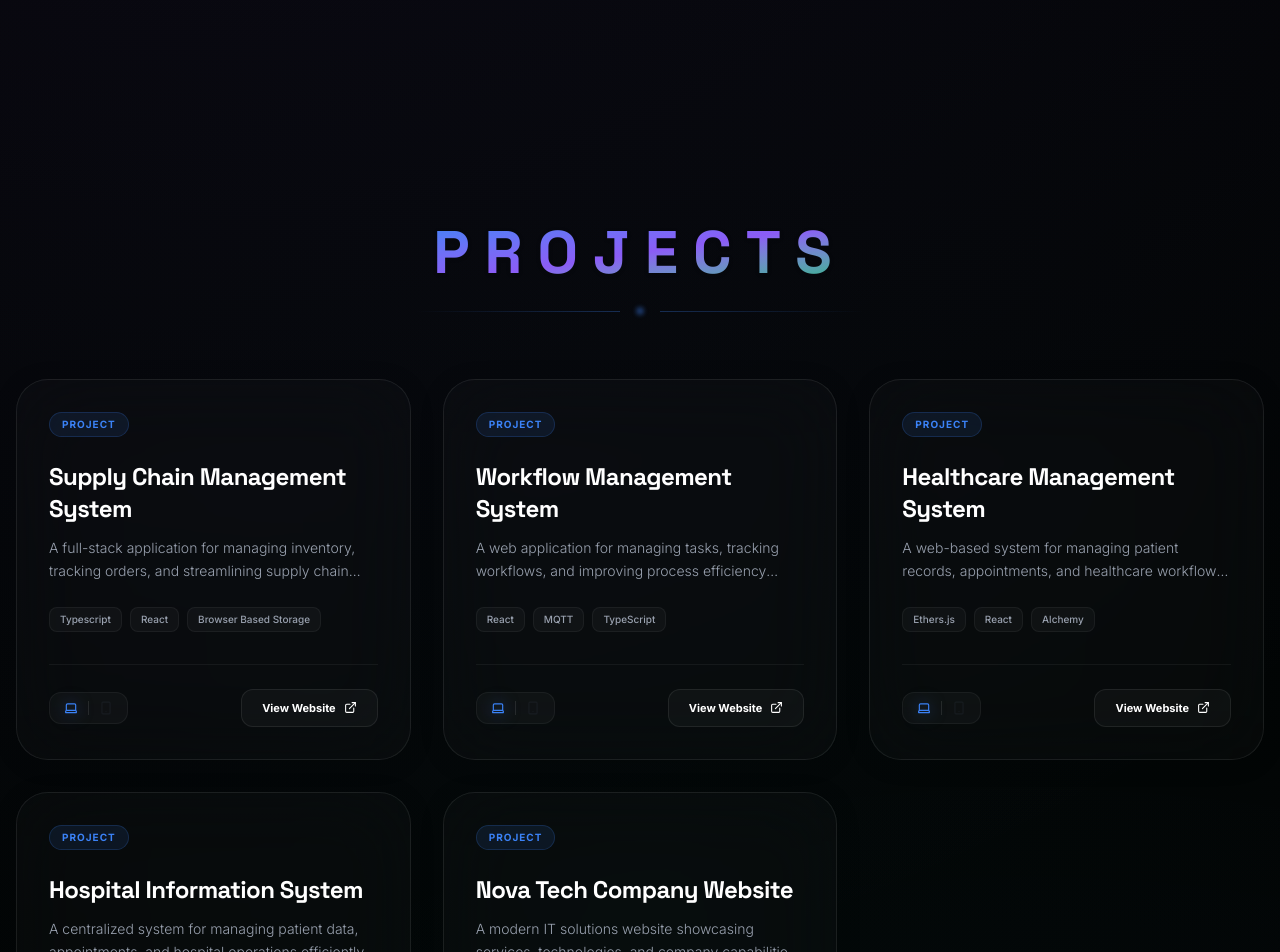
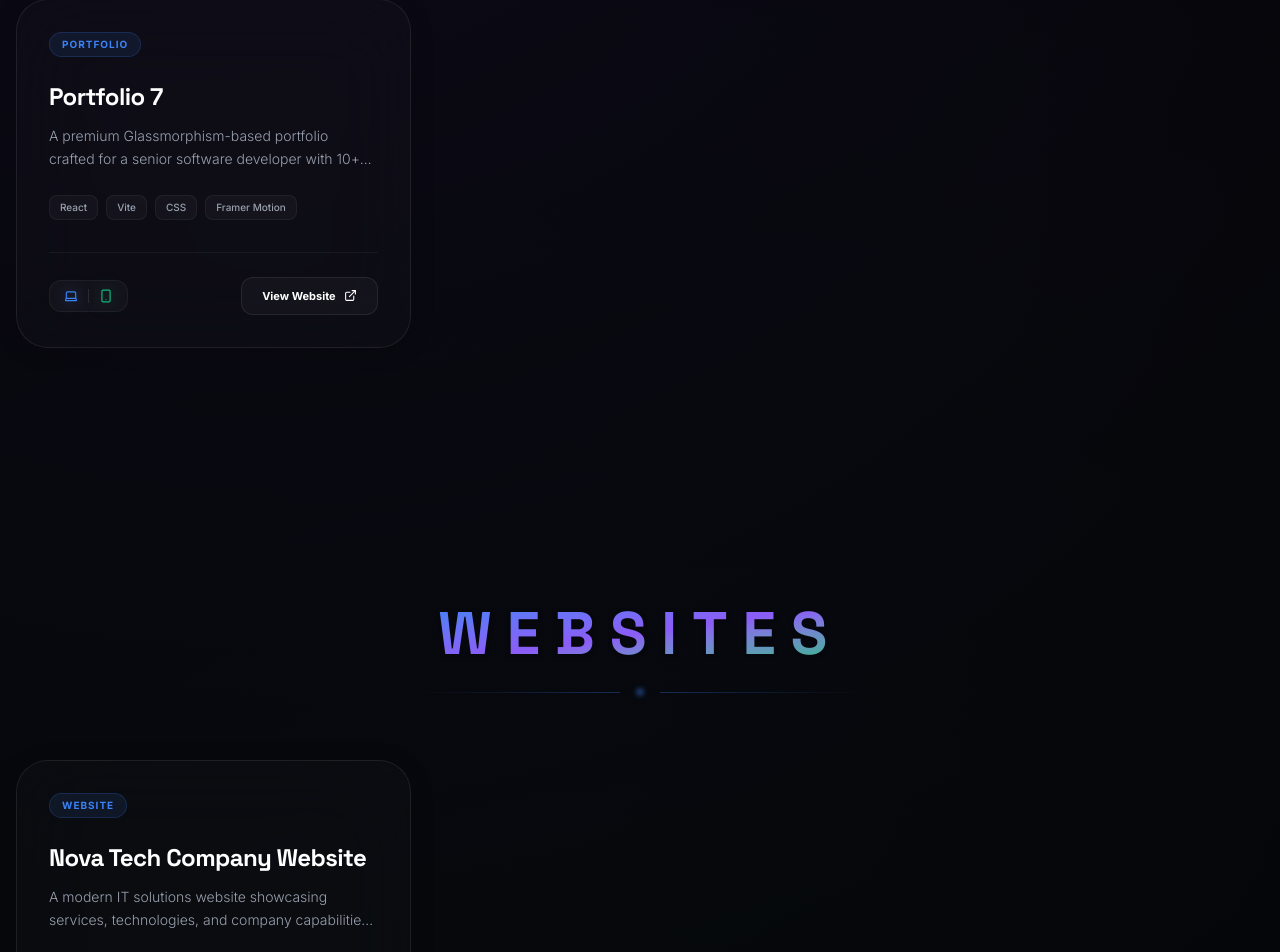
Before and after one commit to Vings-Tech/project-hub, a React (Vite) app: page / in a window 1280 px wide. Shown: the part 1721-2673 px from the top of the page. Built offline with nearby package versions, Linux system fonts and the light colour scheme.

Commit message:
add website 7

```diff
--- a/src/data/projects.ts
+++ b/src/data/projects.ts
@@ -2,7 +2,7 @@ export interface Project {
   id: string;
   title: string;
   description: string;
-  category: 'Portfolio' | 'Project' | 'Web App' | 'Game';
+  category: 'Portfolio' | 'Website' | 'Project' | 'Web App' | 'Game';
   techStack: string[];
   liveLink: string;
   desktopSupport: boolean;
@@ -78,7 +78,32 @@ export const projects: Project[] = [
   mobileSupport: true,
   fullDescription: 'This portfolio is designed for a final-year AI & Machine Learning student, focusing on clarity, usability, and recruiter-friendly presentation. It uses a neumorphism-based design system with soft shadows and a dark theme to create a modern and professional interface. The project highlights AI/ML applications, including problem-solving projects, structured case studies, and technical skills. Framer Motion is used for subtle animations to enhance user experience without affecting performance. Built with React and Vite, the application is optimized for responsiveness, fast loading, and seamless deployment on platforms like Vercel. The goal is to present technical expertise and project work in a clean, accessible, and impactful manner.'
 },
-  // Projects (5)
+{
+  id: 'port-7',
+  title: 'Portfolio 7',
+  description: 'A premium Glassmorphism-based portfolio crafted for a senior software developer with 10+ years of industry experience, showcasing enterprise projects, technical leadership, and large-scale solution architecture.',
+  category: 'Portfolio',
+  techStack: ['React', 'Vite', 'CSS', 'Framer Motion'],
+  liveLink: 'https://portfolio-7-delta.vercel.app/',
+  desktopSupport: true,
+  mobileSupport: true,
+  fullDescription: 'This portfolio is designed for a highly experienced software developer with over 10 years of professional expertise in building scalable applications, leading engineering teams, and delivering enterprise-grade solutions. The design follows a modern neumorphism-based system with soft shadows, refined spacing, and a sophisticated dark theme to create a premium and executive-level visual experience. The portfolio emphasizes career achievements, complex software architectures, production deployments, leadership roles, system design capabilities, and impactful real-world projects delivered across multiple domains. Dedicated sections highlight technical expertise, system scalability, cloud integrations, performance optimization, and cross-functional collaboration experience. Framer Motion is used to provide subtle and polished animations that enhance professionalism without compromising performance. Built with React and Vite, the application is optimized for responsiveness, fast loading, and seamless deployment on platforms like Vercel. The primary goal is to present years of industry experience, technical depth, leadership capability, and proven business impact in a clean, recruiter-friendly, and client-ready format.'
+},
+
+  // Websites (1)
+  {
+  id: 'proj-5',
+  title: 'Nova Tech Company Website',
+  description: 'A modern IT solutions website showcasing services, technologies, and company capabilities with a professional UI.',
+  category: 'Website',
+  techStack: ['Node.js', 'InfluxDB', 'Grafana'],
+  liveLink: 'https://project-5-nt.vercel.app/',
+  desktopSupport: true,
+  mobileSupport: true,
+  fullDescription: 'This project represents a professional company website designed to present IT services, technical expertise, and business solutions in a structured and visually appealing manner. It includes sections such as services, technologies, portfolio, and contact, ensuring clear navigation and user engagement. The application focuses on clean design, responsiveness, and performance, providing a seamless experience across devices while maintaining a strong corporate identity.'
+},
+
+  // Projects (4)
   {
   id: 'proj-1',
   title: 'Supply Chain Management System',
@@ -122,17 +147,6 @@ export const projects: Project[] = [
   desktopSupport: true,
   mobileSupport: false,
   fullDescription: 'This application is designed to handle core hospital operations by providing a unified platform for patient record management, appointment scheduling, and administrative tasks. It enables efficient data handling and improves coordination between different departments within the hospital. The system includes data visualization features to monitor patient flow and operational metrics, ensuring better decision-making and streamlined healthcare services.'
-},
- {
-  id: 'proj-5',
-  title: 'Nova Tech Company Website',
-  description: 'A modern IT solutions website showcasing services, technologies, and company capabilities with a professional UI.',
-  category: 'Project',
-  techStack: ['Node.js', 'InfluxDB', 'Grafana'],
-  liveLink: 'https://project-5-nt.vercel.app/',
-  desktopSupport: true,
-  mobileSupport: true,
-  fullDescription: 'This project represents a professional company website designed to present IT services, technical expertise, and business solutions in a structured and visually appealing manner. It includes sections such as services, technologies, portfolio, and contact, ensuring clear navigation and user engagement. The application focuses on clean design, responsiveness, and performance, providing a seamless experience across devices while maintaining a strong corporate identity.'
 },
 
   // Web Apps (4)
--- a/src/pages/HomePage.tsx
+++ b/src/pages/HomePage.tsx
@@ -4,6 +4,7 @@ import CategorySection from '../components/CategorySection';
 
 export default function HomePage() {
   const portfolios = projects.filter(p => p.category === 'Portfolio');
+  const websites = projects.filter(p => p.category === 'Website');
   const items = projects.filter(p => p.category === 'Project');
   const webApps = projects.filter(p => p.category === 'Web App');
   const games = projects.filter(p => p.category === 'Game');
@@ -47,6 +48,7 @@ export default function HomePage() {
 
       <div className="space-y-24">
         <CategorySection title="Portfolios" projects={portfolios} />
+        <CategorySection title="Websites" projects={websites} />
         <CategorySection title="Projects" projects={items} />
         <CategorySection title="Web Apps" projects={webApps} />
         <CategorySection title="Games" projects={games} />
```
